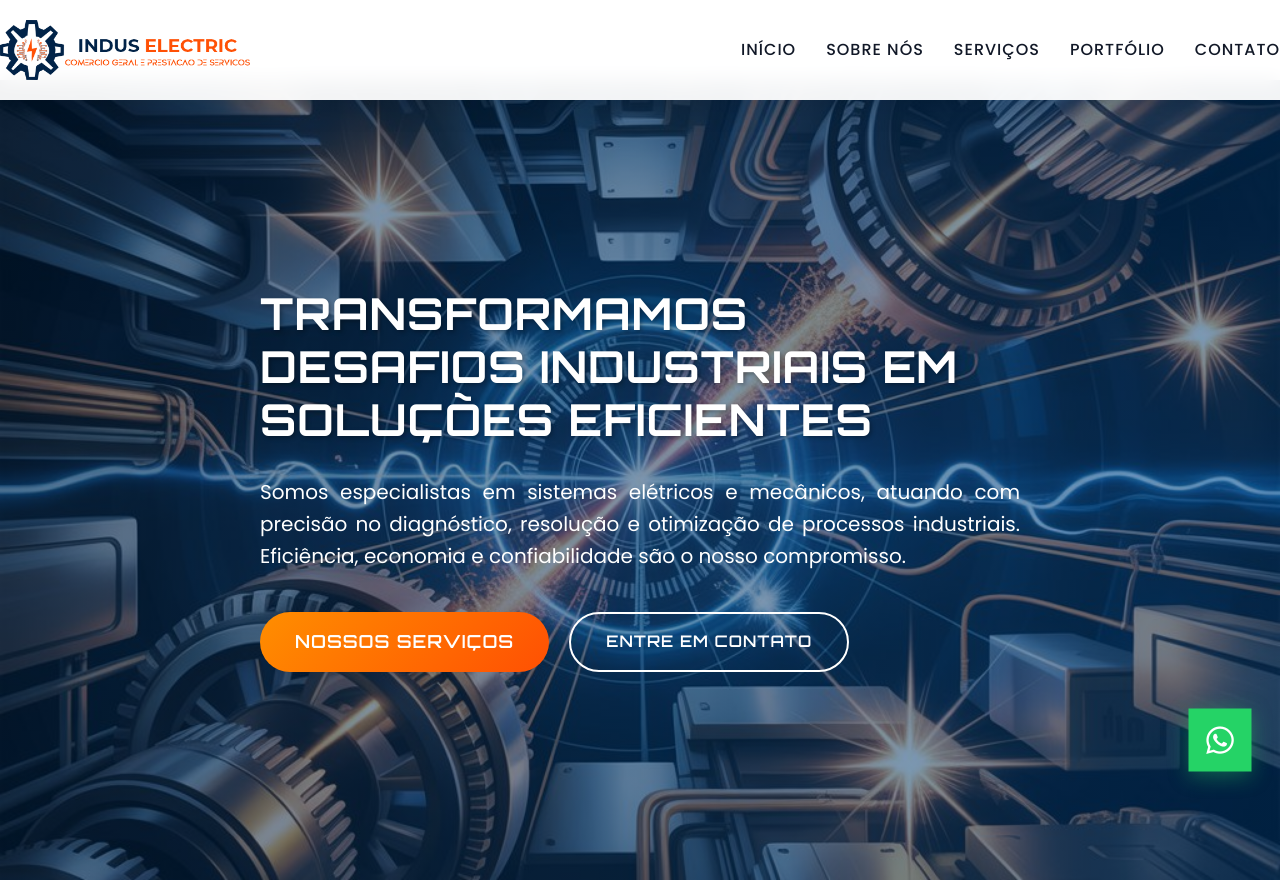
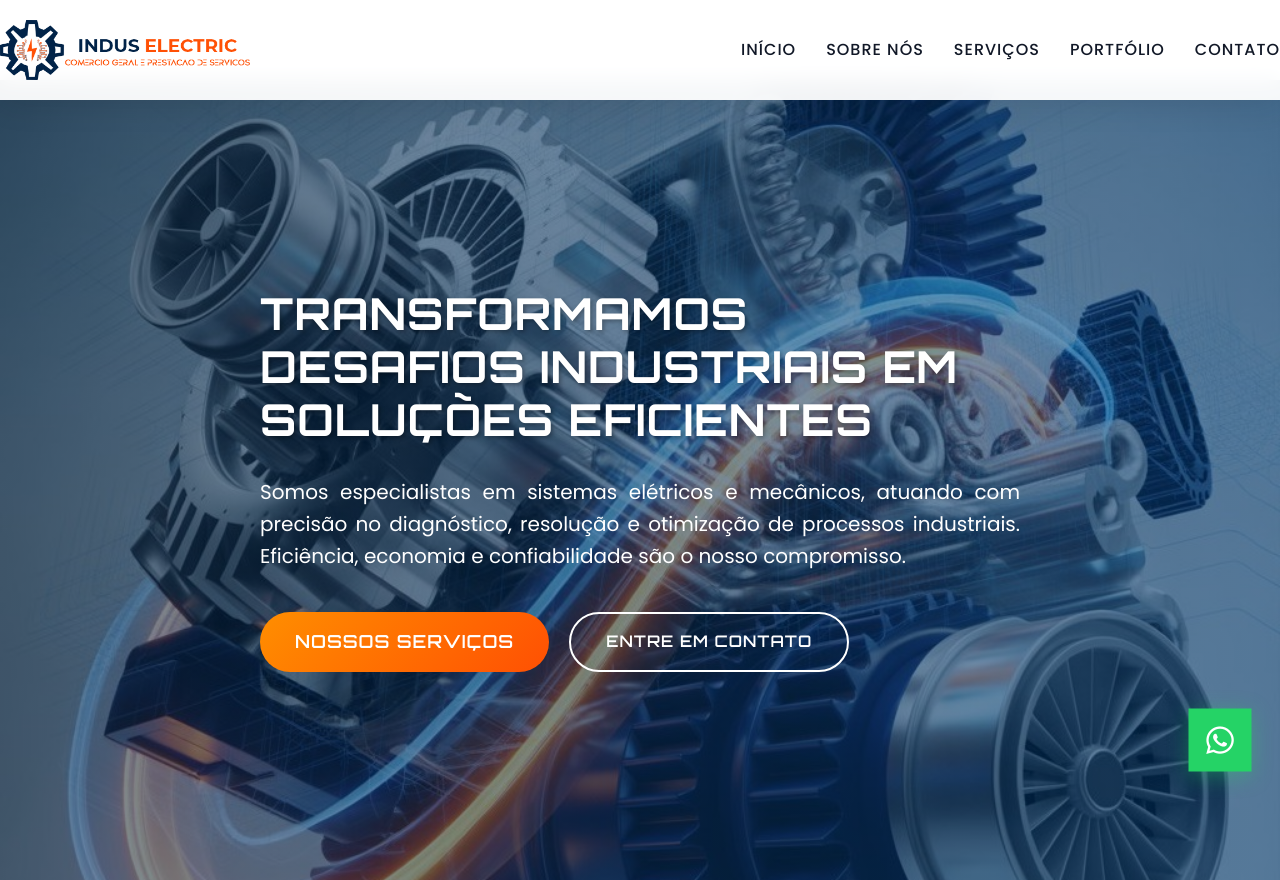
Before and after one commit to jag-7/s, a website: page index.html in a window 1280 px wide. Shown: the top 880 px of the page. Drawn offline with Linux system fonts and the light colour scheme.

Commit message:
Add files via upload

```diff
--- a/css/style.css
+++ b/css/style.css
@@ -327,7 +327,7 @@ header {
     display: flex;
     align-items: center;
     position: relative;
-    background: var(--gradient-hero), url('../Imagens/3.jpeg');
+    background: var(--gradient-hero), url('../Imagens/10.jpeg');
     background-size: cover;
     background-position: center;
     overflow: hidden;
```
